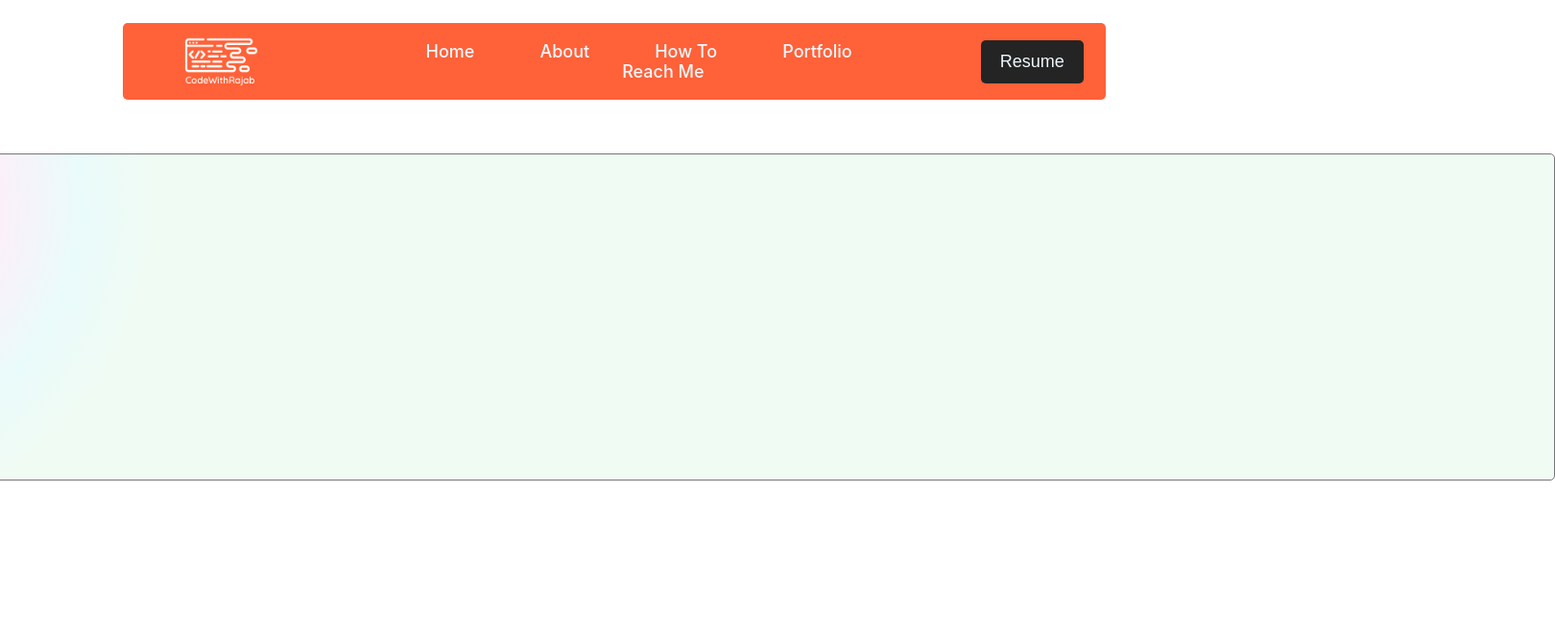
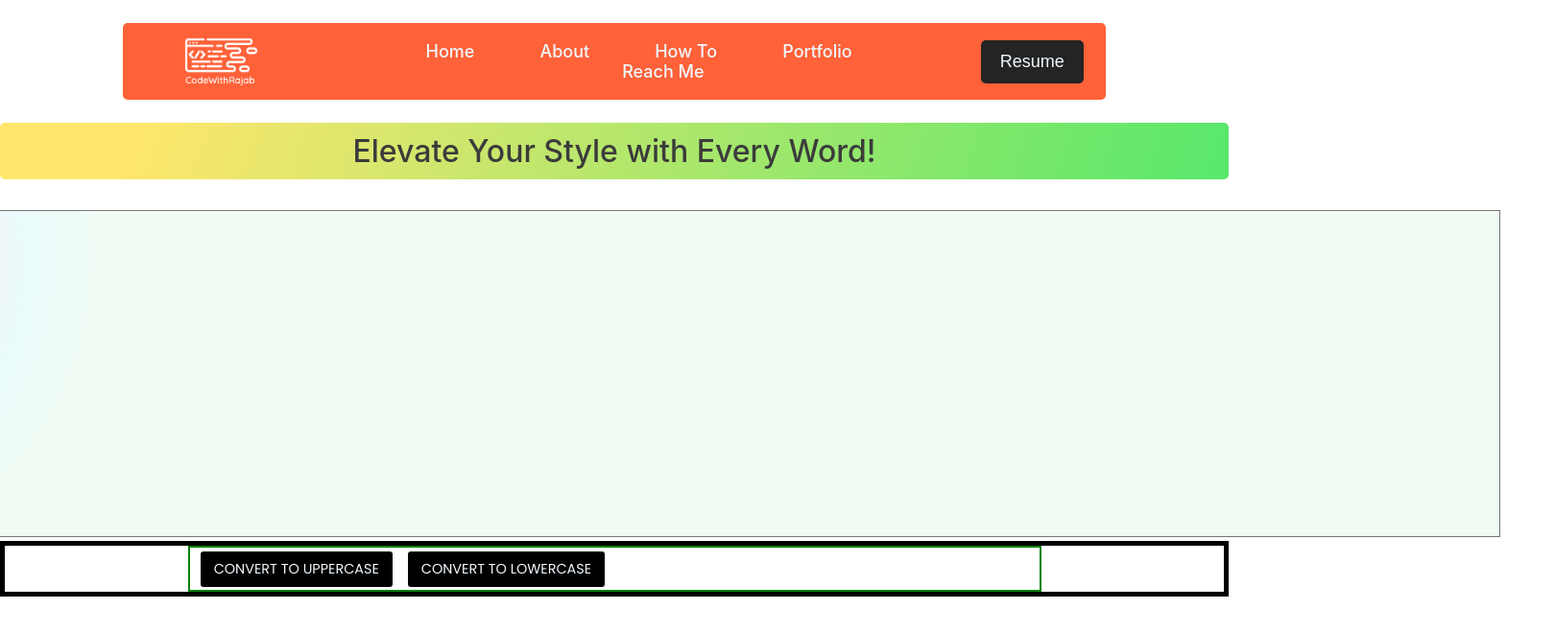
Before and after one commit to Rajab4516/CodeWithRajab, a React (Create React App) app: page / in a window 1280 px wide. Shown: the top 660 px of the page at 96% size, 1620 px wide, since content can reach past the window. Built offline with nearby package versions, Linux system fonts and the light colour scheme.

Commit message:
Add Buttons in the Text Form

```diff
--- a/src/Components/TextForm.css
+++ b/src/Components/TextForm.css
@@ -7,7 +7,7 @@
    justify-content: center;
    align-items: center;
 }
-.text-form-main-container .container .text-form-heading-container{
+.text-form-heading-container{
     text-align: center;
     background: linear-gradient(109.6deg, rgb(255, 230, 109) 11.2%, rgb(87, 232, 107) 100.2%);
     color: rgb(59, 59, 59);
@@ -16,7 +16,7 @@
     padding-bottom: 10px;
     font-weight: 500;
 }
-.text-form-main-container .container .text-form-heading-container h1{
+.text-form-heading-container h1{
     font-weight: 500;
 }
 textarea{
@@ -25,7 +25,7 @@ textarea{
     margin-top: 2rem;
     font-size: 14px;
     font-weight: 500;
-    border-radius: 5px;
+    border-radius: px;
     position: relative;
     background: radial-gradient(328px at 2.9% 15%, rgb(191, 224, 251) 0%, rgb(232, 233, 251) 25.8%, rgb(252, 239, 250) 50.8%, rgb(234, 251, 251) 77.6%, rgb(240, 251, 244) 100.7%);
     resize: none;
@@ -38,3 +38,38 @@ textarea:focus {
   outline: none;
   box-shadow: 0 0 5px rgba(0, 123, 255, 0.5);
 }
+.buttons-container{
+  border: 5px solid black;
+  width: 100%;
+  display: flex;
+  justify-content: center;
+  align-items: center;
+  height: auto;
+}
+.buttons-container .buttons{
+  border: 2px solid green;
+  width: 70%;
+  padding: 0.7rem;
+  display: flex;
+  align-items: center;
+  height: 3rem;
+}
+.buttons-container .buttons button{
+  border: none;
+  outline: none;
+  text-align: center;
+  font-size: 0.9rem;
+  font-family: "Poppins", sans-serif;
+  text-transform: uppercase;
+  cursor: pointer;
+  background-color: black;
+  color: aliceblue;
+  padding: 8px 14px;
+  border-radius: 3px;
+  margin-right: 1rem;
+  transition: 0.3s;
+}
+.buttons-container .buttons button:hover{
+  background-color: rgb(36, 36, 36);
+  color: rgb(228, 228, 228);
+}
--- a/src/Components/TextForm.js
+++ b/src/Components/TextForm.js
@@ -3,15 +3,20 @@ import React from 'react'
 function TextForm(props) {
   return (
     <>
+      <div className="text-form-heading-container">
+        <h1>{props.heading}</h1>
+      </div>
       <div className="text-form-main-container">
-                <div className="text-form-heading-container">
-                    <h1>{props.heading}</h1>
-                </div>
             <div className="container">
                 <textarea name="" id="" cols="150" rows="15"></textarea>
-                <button>Convert To UpperCase</button>
             </div>
+      </div>
+      <div className="buttons-container">
+        <div className="buttons">
+          <button>Convert To UpperCase</button>
+          <button>Convert To LowerCase</button>
         </div>
+      </div>
     </>
   )
 }
```
